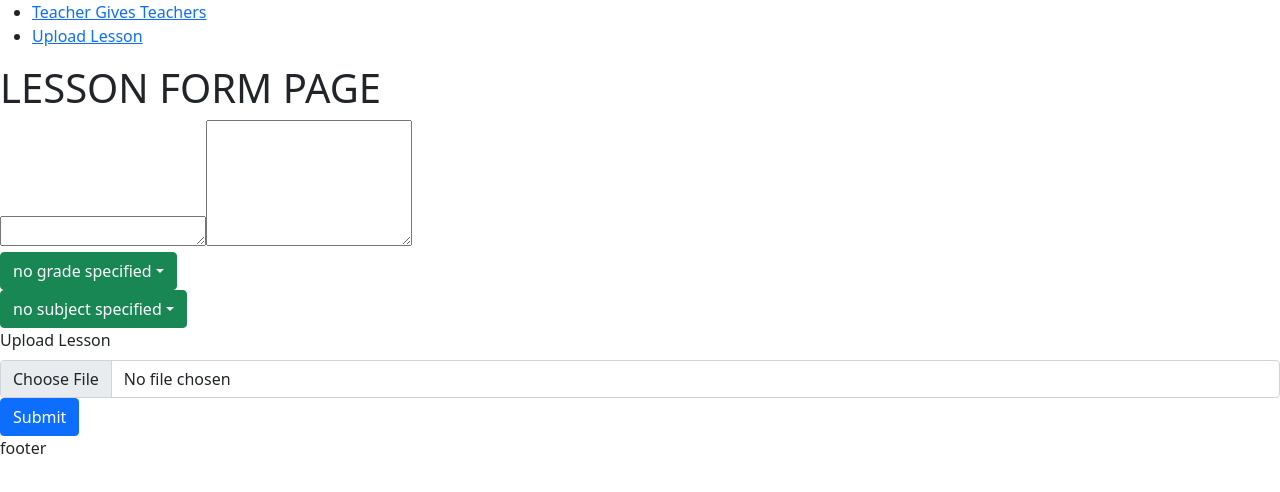
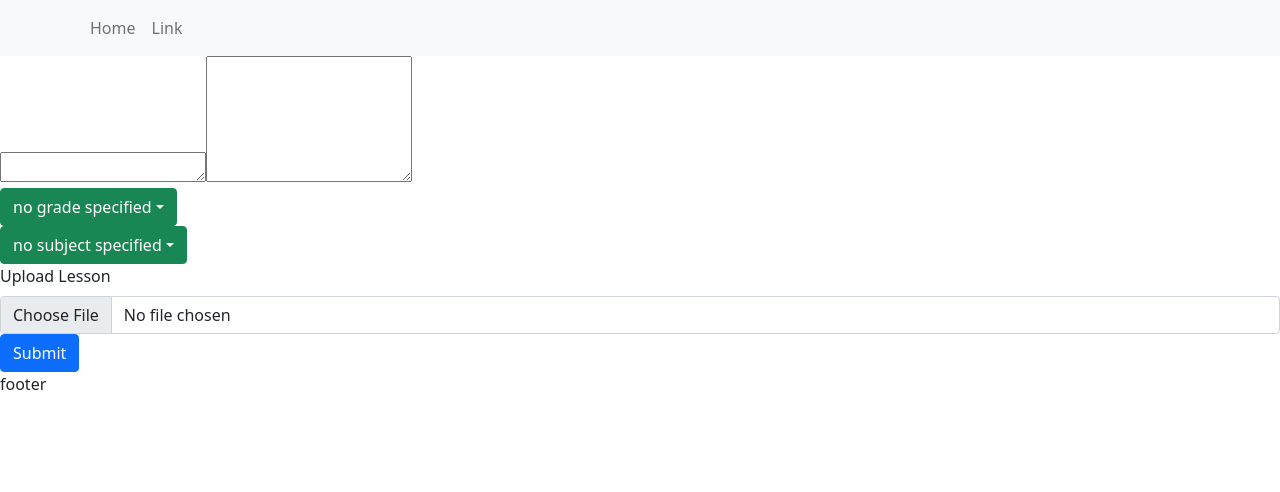
Before and after one commit to Ekosma/p5-frontend, a React (Create React App) app: page /Lesson/new in a window 1280 px wide. Shown: the top 492 px of the page. Built offline with nearby package versions, Linux system fonts and the light colour scheme.

Commit message:
stylized nav bar

```diff
--- a/src/components/Header.js
+++ b/src/components/Header.js
@@ -1,15 +1,22 @@
 import React from 'react'
 import { BrowserRouter as Router, Routes, Route, Link } from "react-router-dom";
-
+import { Navbar, Nav, Container } from 'react-bootstrap';
 
 
 export default function header() {
   return (
-   <div>
-      <ul>
-        <li><Link to="/"> Teacher Gives Teachers</Link> </li>
-        <li><Link to="/Lesson/new">  Upload Lesson </Link></li>
-      </ul>
+    <div>
+      <Navbar collapseOnSelect fixed='top' bg="light" expand="sm">
+        <Container>
+          <Navbar.Toggle aria-controls='responsive-nav-bar'/>
+          <Navbar.Collapse id='responsive-navbar-nav'>
+            <Nav>
+              <Nav.Link href="/">Home</Nav.Link>
+              <Nav.Link href="/Lesson/new">Link</Nav.Link>
+            </Nav>
+          </Navbar.Collapse>
+        </Container>
+      </Navbar>
     </div>
   )
 }
--- /dev/null
+++ b/src/components/lessons/Cards.css
@@ -0,0 +1,4 @@
+.div {
+  display: flex;
+
+}
--- a/src/components/lessons/Cards.js
+++ b/src/components/lessons/Cards.js
@@ -22,17 +22,21 @@ const Cards = (props) => {
 };
 
   const lessons = props.data.map((x) =>
-    <Card key={x.id}>
+    <Card key={x.id} style={{ maxWidth: '22rem', margin: '25px'}} class="card bg-light mb-3 ">
       <Card.Header>
       {x.name}
     </Card.Header>
     <Card.Body >
       <Card.Subtitle>
-        {x.description}
+        Description:{x.description}
       </Card.Subtitle>
       <Card.Text>
-        {x.grade}
-        {x.subject}
+        Grade Level:{x.grade}
+      </Card.Text>
+      <Card.Text>
+      Subject:{x.subject}
+      </Card.Text>
+      <Card.Text>
         <Document file={x.content} />
         <Link className="btn btn-primary stretched-link" to={"/Lesson/" + x.id}>Lessons</Link>
       </Card.Text>
--- a/src/components/lessons/LessonsContainer.js
+++ b/src/components/lessons/LessonsContainer.js
@@ -39,12 +39,14 @@ import Card from './Cards'
     //console.log(this.props.lessons)
     //console.log(this.state.grade)
     //console.log(filteredLessons)
-    const listLessons = <Card data={filteredLessons} />
+    const listLessons = <div class="card-group"><Card data={filteredLessons} id="cards" /></div>
     //console.log(this.props.lessons)
     return (
       <div>
         <Search grade={this.state.grade} subject={this.state.subject} gradeChoice={this.gradeChoice} subjectChoice={this.subjectChoice} />
-        {listLessons}
+        <div id="cards" class="d-flex  justify-content-center" style={{ margin: '.25rem', padding: '10px'}} >
+          {listLessons }
+        </div>
       </div>
     )
   }
--- a/src/components/lessons/Search.css
+++ b/src/components/lessons/Search.css
@@ -1,3 +1,4 @@
 #search {
   display: flex;
+  justify-content: center;
 }
```
Also changed, not shown: src/components/lessons/LessonsContainer.css (added, +8 -0 lines).
